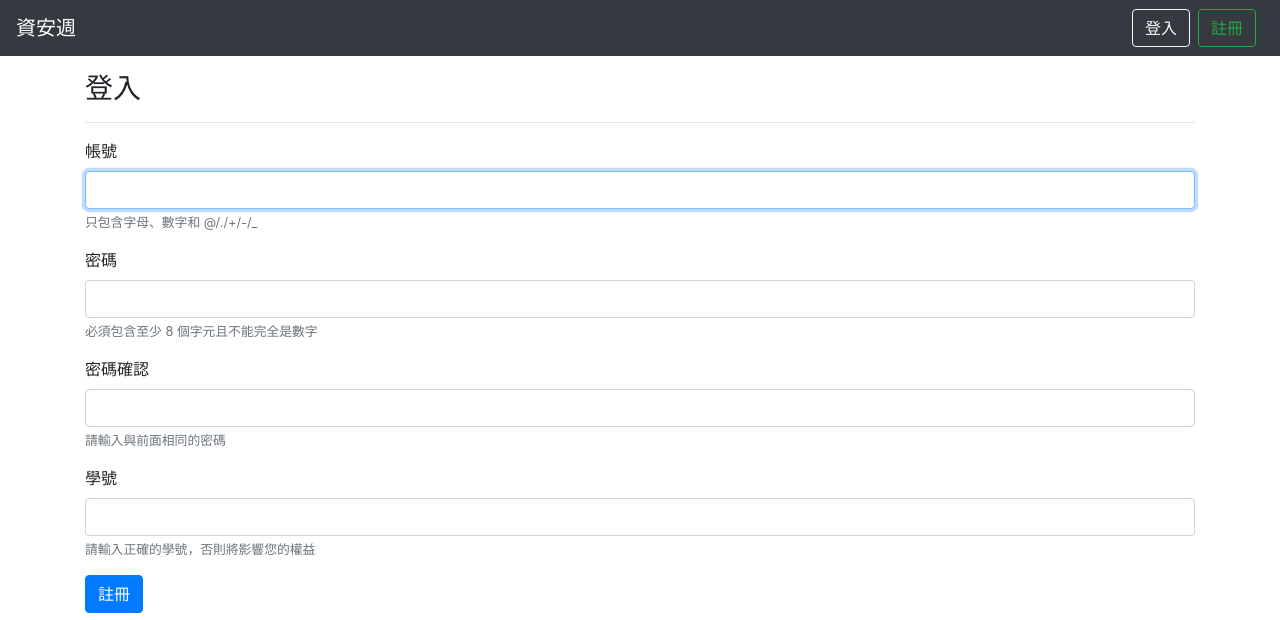
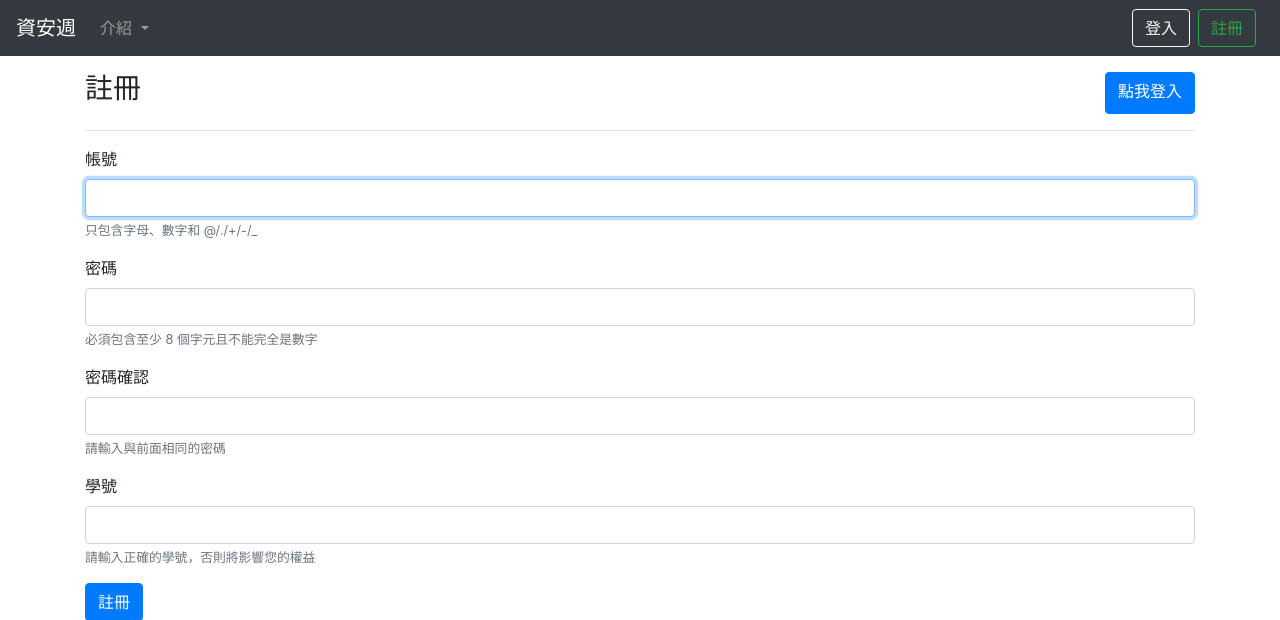
Before and after one commit to D0683497/Knowledge, a Django app: page /accounts/register/ in a window 1280 px wide. Shown: the top 620 px of the page. Run offline with Django 3.2, Linux system fonts and the light colour scheme; some libraries are stand-ins or nearby versions.

Commit message:
修正錯字

```diff
--- a/info/urls.py
+++ b/info/urls.py
@@ -3,5 +3,5 @@ from django.urls import path, include
 from . import views
 
 urlpatterns = [
-    path('', views.info, name='info'),
+    path('108', views.info108, name='info108'),
 ]
--- a/info/views.py
+++ b/info/views.py
@@ -1,4 +1,4 @@
 from django.shortcuts import render
 
-def info(request):
-    return render(request, "info.html", {})
+def info108(request):
+    return render(request, "108.html", {})
--- a/templates/index.html
+++ b/templates/index.html
@@ -15,8 +15,8 @@
             資安週，全名「資通安全宣導週」，為了將資安觀念傳遞給全校師生，每年的 12 月份，我們將舉辦各種新奇的活動來宣達「資訊安全」
         </p>
         <hr class="my-4">
-        <a class="btn btn-primary btn-lg" href="{% url 'info' %}" role="button">了解更多</a>
-        <a class="btn btn-success btn-lg my-2" href="{% url 'info' %}" role="button">開始今年的任務</a>
+        <a class="btn btn-primary btn-lg" href="{% url 'play' %}" role="button">玩遊戲</a>
+        <a class="btn btn-success btn-lg my-2" href="{% url 'info108' %}" role="button">開始今年的任務</a>
     </div>
     <hr>
     <h3>特別感謝</h3>
--- a/templates/navbar.html
+++ b/templates/navbar.html
@@ -19,6 +19,14 @@
             {% else %}
 
             {% endif %}
+            <li class="nav-item dropdown">
+                <a class="nav-link dropdown-toggle" href="#" id="info" role="button" data-toggle="dropdown" aria-haspopup="true" aria-expanded="false">
+                    介紹
+                </a>
+                <div class="dropdown-menu" aria-labelledby="info">
+                    <a class="dropdown-item" href="{% url 'info108' %}">108</a>
+                </div>
+            </li>
         </ul>
         {% if user.is_authenticated %}
             <a class="btn btn-outline-light my-2 mr-2 my-sm-0" href="{% url 'manage' %}">{{ user.username }}</a>
--- a/templates/registration/register.html
+++ b/templates/registration/register.html
@@ -1,11 +1,14 @@
 {% extends "layout.html" %}
 {% load static %}
 
-{% block title %}資安週 - 登入{% endblock %}
+{% block title %}資安週 - 註冊{% endblock %}
 
 {% block content %}
 <div class="container">
-    <h3>登入</h3>
+    <div class="d-flex justify-content-between">
+        <h3>註冊</h3>
+        <a href="{% url 'login' %}" class="btn btn-primary" role="button">點我登入</a>
+    </div>
     <hr>
 
     <form method="post" action="{% url 'register' %}">
```
Also changed, not shown: templates/registration/login.html (+8 -0 lines), info/templates/108.html (renamed from info/templates/info.html).
